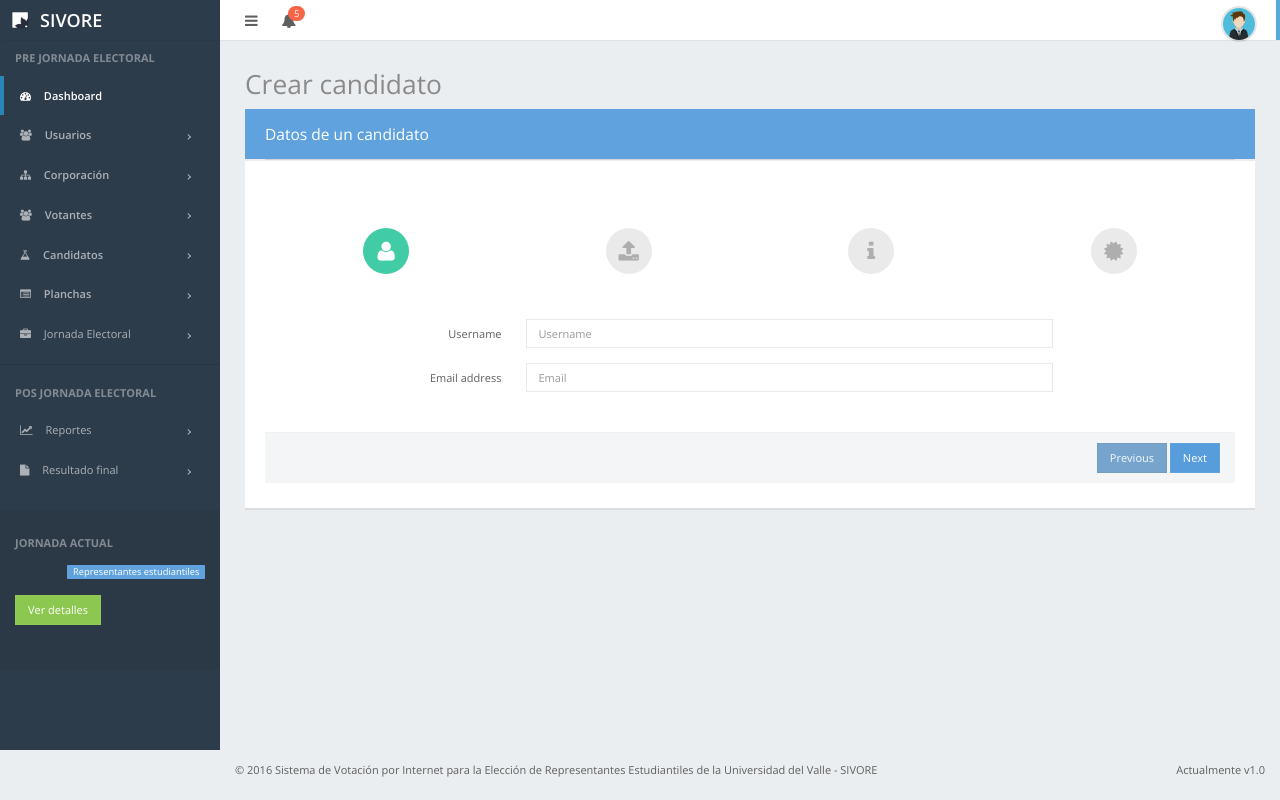
After one commit to Jorgesolis1989/SIVORE, a Django app: template candidatos/templates/registro_candidato.html in a window 1280 px wide. The commit adds this page. Run offline with Django 3.2, Linux system fonts and the light colour scheme; the template is opened without the code that fills it, so the values that code supplies are empty; some libraries are stand-ins or nearby versions.

Commit message:
app de candidatos, adiciones campos votantes y campo activo en listar

```diff
--- a/SIVORE/settings.py
+++ b/SIVORE/settings.py
@@ -41,6 +41,7 @@ INSTALLED_APPS = {
     'django.contrib.staticfiles',
     'usuarios',
     'corporaciones',
+    'candidatos',
 }
 
 MIDDLEWARE_CLASSES = (
@@ -64,7 +65,8 @@ TEMPLATES = [
         'BACKEND': 'django.template.backends.django.DjangoTemplates' ,
         'DIRS': [os.path.join(BASE_DIR,'templates'),
                  os.path.join(BASE_DIR,'usuarios/templates'),
-                 os.path.join(BASE_DIR,'corporaciones/templates')],
+                 os.path.join(BASE_DIR,'corporaciones/templates'),
+                 os.path.join(BASE_DIR,'candidatos/templates')],
 
         'APP_DIRS': True,
         'OPTIONS': {
--- a/SIVORE/urls.py
+++ b/SIVORE/urls.py
@@ -14,4 +14,5 @@ urlpatterns = [
 	url(r'^logout', logout,  {'next_page': '/'} , name='logout'),
 	url(r'^usuarios/', include('usuarios.urls')),
 	url(r'^corporaciones/', include('corporaciones.urls')),
+	url(r'^candidatos/', include('candidatos.urls')),
 ]
--- /dev/null
+++ b/candidatos/admin.py
@@ -0,0 +1,5 @@
+from django.contrib import admin
+from candidatos.models import Candidato
+
+# Register your models here.
+admin.site.register(Candidato)
--- /dev/null
+++ b/candidatos/templates/registro_candidato.html
@@ -0,0 +1,130 @@
+{% extends "base-admin.html" %}
+{% block title %}Registro de candidatos{% endblock title %}
+{% block content %}
+    <h1 class="page-header text-overflow">Crear candidato</h1>
+<div class="panel">
+    <div class="panel panel-colorful panel-primary">
+        <div class="panel-heading">
+            <h3 class="panel-title">Datos de un candidato</h3>
+        </div>
+    </div>
+        <div class="panel-body">
+            <div id="demo-bv-wz">
+                <div class="wz-heading">
+
+                    <!--Progress bar-->
+                    <div class="progress progress-sm progress-light-base">
+                        <div class="progress-bar progress-bar-primary"></div>
+                    </div>
+
+                    <!--Nav-->
+                    <ul class="wz-icon-bw wz-nav-off">
+                        <li class="col-xs-3">
+                            <a data-toggle="tab" href="#demo-bv-tab1" title="Perfil">
+                                <span class="icon-wrap icon-wrap-sm icon-circle bg-mint">
+                                <i class="wz-icon fa fa-user fa-2x"></i>
+                                <i class="wz-icon-done fa fa-check fa-2x"></i>
+                            </span>
+                            </a>
+                        </li>
+                        <li class="col-xs-3">
+                            <a data-toggle="tab" href="#demo-bv-tab2" title="Foto">
+                                <span class="icon-wrap icon-wrap-sm icon-circle bg-info">
+                                <i class="wz-icon fa fa-upload fa-2x"></i>
+                                <i class="wz-icon-done fa fa-check fa-2x"></i>
+                            </span>
+                            </a>
+                        </li>
+                        <li class="col-xs-3">
+                            <a data-toggle="tab" href="#demo-bv-tab3" title="Corporacioon">
+                                <span class="icon-wrap icon-wrap-sm icon-circle bg-warning">
+                                <i class="wz-icon fa fa-info fa-2x"></i>
+                                <i class="wz-icon-done fa fa-check fa-2x"></i>
+                            </span>
+                            </a>
+                        </li>
+                        <li class="col-xs-3">
+                            <a data-toggle="tab" href="#demo-bv-tab4" title="Finaliza">
+                                <span class="icon-wrap icon-wrap-sm icon-circle bg-success">
+                                <i class="wz-icon fa fa-certificate fa-2x"></i>
+                                <i class="wz-icon-done fa fa-check fa-2x"></i>
+                            </span>
+                            </a>
+                        </li>
+                    </ul>
+                </div>
+
+                <!--Form-->
+                <form id="demo-bv-wz-form" class="form-horizontal">
+                        <div class="panel-body">
+                            <div class="tab-content">
+
+                                <!--First tab-->
+                                <div id="demo-bv-tab1" class="tab-pane">
+                                    <div class="form-group">
+                                        <label class="col-lg-3 control-label">Username</label>
+                                        <div class="col-lg-7">
+                                            <input type="text" class="form-control" name="username" placeholder="Username">
+                                        </div>
+                                    </div>
+                                    <div class="form-group">
+                                        <label class="col-lg-3 control-label">Email address</label>
+                                        <div class="col-lg-7">
+                                            <input type="email" class="form-control" name="email" placeholder="Email">
+                                        </div>
+                                    </div>
+                                </div>
+
+                                <!--Second tab-->
+                                <div id="demo-bv-tab2" class="tab-pane fade">
+                                    <div class="form-group">
+                                        <label class="col-lg-3 control-label">First name</label>
+                                        <div class="col-lg-7">
+                                            <input type="text" placeholder="First name" name="firstName" class="form-control">
+                                        </div>
+                                    </div>
+                                    <div class="form-group">
+                                        <label class="col-lg-3 control-label">Last name</label>
+                                        <div class="col-lg-7">
+                                            <input type="text" placeholder="Last name" name="lastName" class="form-control">
+                                        </div>
+                                    </div>
+                                </div>
+
+                                <!--Third tab-->
+                                <div id="demo-bv-tab3" class="tab-pane">
+                                    <div class="form-group">
+                                        <label class="col-lg-3 control-label">Phone Number</label>
+                                        <div class="col-lg-7">
+                                            <input type="text" placeholder="Phone number" name="phoneNumber" class="form-control">
+                                        </div>
+                                    </div>
+                                    <div class="form-group">
+                                        <label class="col-lg-3 control-label">Address</label>
+                                        <div class="col-lg-7">
+                                            <input type="text" placeholder="Phone number" name="address" class="form-control">
+                                        </div>
+                                    </div>
+                                </div>
+
+                                <!--Fourth tab-->
+                                <div id="demo-bv-tab4" class="tab-pane  mar-btm text-center">
+                                    <h4>Thank you</h4>
+                                    <p class="text-muted">Lorem ipsum dolor sit amet, consectetuer adipiscing elit, sed diam nonummy nibh euismod tincidunt ut laoreet dolore magna aliquam erat volutpat. </p>
+                                </div>
+                            </div>
+                        </div>
+
+                        <!--Footer button-->
+                        <div class="panel-footer text-right">
+                            <div class="box-inline">
+                                <button type="button" class="previous btn btn-primary">Previous</button>
+                                <button type="button" class="next btn btn-primary">Next</button>
+                                <button type="button" class="finish btn btn-warning" disabled>Finish</button>
+                            </div>
+                        </div>
+                    </form>
+            </div>
+        </div>
+</div>
+{% endblock %}
--- /dev/null
+++ b/candidatos/urls.py
@@ -0,0 +1,8 @@
+from django.conf.urls import patterns, url
+from candidatos import views
+urlpatterns = patterns('',
+                       url(r'^crear/$', views.registro_candidato, name='registro_candidato'),
+                       #url(r'^editar/(?P<username>\w{1,50})$', views.editar_usuario, name='editar_usuario'),
+                       #url(r'^listar/$', views.listar_usuario, name='listar_usuario'),
+                       #url(r'^eliminar/(?P<username>\d*$)', views.eliminar_usuario, name='eliminar_usuario'),
+                       )
--- /dev/null
+++ b/static/js/demo/show-fileds-votantes.js
@@ -0,0 +1,13 @@
+/**
+ * Created by martha on 27/03/16.
+ */
+
+function showfieldvotantes(radio){
+    var rol = $(radio).attr('value')
+    if (rol == 'Votante'){
+        document.getElementById('hide').style.display = 'block';
+    }
+    else{
+        document.getElementById('hide').style.display = 'none';
+    }
+}
--- a/templates/base-admin.html
+++ b/templates/base-admin.html
@@ -405,7 +405,7 @@
 
 									<ul class="collapse">
 											<li><a href="#">Crear votantes</a></li>
-
+                                            <li><a href="{% url 'listar_usuario' %}">Listar votantes</a></li>
 										</ul>
 									</li>
 									<!--end Menu list item votantes-->
@@ -422,10 +422,8 @@
 										</a>
 
 									<ul class="collapse">
-											<li><a href="#">Crear candidatos</a></li>
+											<li><a href="{% url 'registro_candidato' %}">Crear candidatos</a></li>
 											<li><a href="#">Listar candidatos</a></li>
-											<li><a href="#">Editar candidatos</a></li>
-											<li><a href="#">Eliminar candidatos</a></li>
 
 										</ul>
 									</li>
@@ -446,7 +444,6 @@
 											<li><a href="#">Crear planchas</a></li>
 											<li><a href="#">Listar planchas</a></li>
 											<li><a href="#">Editar planchas</a></li>
-											<li><a href="#">Eliminar planchas</a></li>
 
 										</ul>
 									</li>
@@ -469,7 +466,7 @@
 										<!--Submenu-->
 										<ul class="collapse">
 											<li><a href="#">Crear jornada</a></li>
-											<li><a href="#">Consultar jornada</a></li>
+											<li><a href="#">Listar jornadas</a></li>
 											<li><a href="#">Editar jornada</a></li>
 											<li><a href="#">Eliminar jornada</a></li>
 
@@ -880,7 +877,6 @@
             <div class="hide-fixed pull-right pad-rgt">Actualmente v1.0</div>
 
 
-
             <!-- ~~~~~~~~~~~~~~~~~~~~~~~~~~~~~~~~~~~~~~~~~~~~~~~~~~~~~~~~~~~~~~~~~~~~~~~~~~~~~~~~~~~~~~~~~~~~~~~~~~~~~~~~~~~~~~~~~~~~ -->
             <!-- Remove the class name "show-fixed" and "hide-fixed" to make the content always appears. -->
             <!-- ~~~~~~~~~~~~~~~~~~~~~~~~~~~~~~~~~~~~~~~~~~~~~~~~~~~~~~~~~~~~~~~~~~~~~~~~~~~~~~~~~~~~~~~~~~~~~~~~~~~~~~~~~~~~~~~~~~~~ -->
@@ -957,7 +953,6 @@
 	<script src="{% static 'plugins/datatables/media/js/dataTables.bootstrap.js'%}"></script>
 	<script src="{% static 'plugins/datatables/extensions/Responsive/js/dataTables.responsive.min.js'%}"></script>
 
-
     <!--DataTables Sample [ SAMPLE ]-->
     <script src="{% static 'js/demo/tables-datatables.js'%}"></script>
 
@@ -985,9 +980,20 @@
     <!--Alerts [ SAMPLE ]-->
     <script src="{% static 'js/demo/ui-alerts.js'%}"></script>
 
-
     <script src="{% static 'js/demo/llamarMensajes.js'%}"></script>
 
+    <script src="{% static 'js/demo/show-fileds-votantes.js'%}"></script>
 
+    <!--Bootstrap Wizard [ OPTIONAL ]-->
+    <script src="{% static 'plugins/bootstrap-wizard/jquery.bootstrap.wizard.min.js'%}"></script>
+
+    <!--Bootstrap Validator [ OPTIONAL ]-->
+    <script src="{% static 'plugins/bootstrap-validator/bootstrapValidator.min.js'%}"></script>
+
+    <!--Demo script [ DEMONSTRATION ]-->
+    <script src="{% static 'js/demo/nifty-demo.min.js'%}"></script>
+
+    <!--Form Wizard [ SAMPLE ]-->
+    <script src="{% static 'js/demo/form-wizard.js'%}"></script>
 </body>
 </html>
--- a/usuarios/templates/listar.html
+++ b/usuarios/templates/listar.html
@@ -25,6 +25,7 @@
                     <th>Nombres</th>
                     <th class="min-tablet">Correo Electrónico</th>
                     <th class="min-tablet">Rol</th>
+                    <th class="min-tablet">Activo</th>
                     <th class="min-desktop">Acciones</th>
                 </tr>
             </thead>
@@ -36,6 +37,10 @@
                         <td>{{ usuario.email }}</td>
 
                         <td>{{ usuario.user_permissions.get.codename }}</td>
+                        {%  if usuario.is_active%}<td> Si</td>
+                        {% else %}<td>No</td>
+                        {% endif %}
+
                         <td>
                             <a class="btn btn-xs btn-default add-tooltip" data-toggle="tooltip" href="/usuarios/editar/{{ usuario.username }}" data-original-title="Edit" data-container="body"><i class="fa fa-pencil"></i></a>
                             <a id="{{ usuario.username }}" class="demo-bootbox-confirm"  data-toggle="tooltip" href="#" data-original-title="Delete" data-container="body"><i class="btn btn-xs btn-danger add-tooltip btn-info fa fa-times"></i></a>
```
Also changed, not shown: candidatos/models.py (added, +20 -0 lines), candidatos/views.py (added, +8 -0 lines), usuarios/forms.py (+8 -1 lines), usuarios/templates/registro_usuario.html (+19 -2 lines), usuarios/views.py (+3 -13 lines), candidatos/__init__.py (added), candidatos/forms.py (added), candidatos/templates/__init__.py (added).
